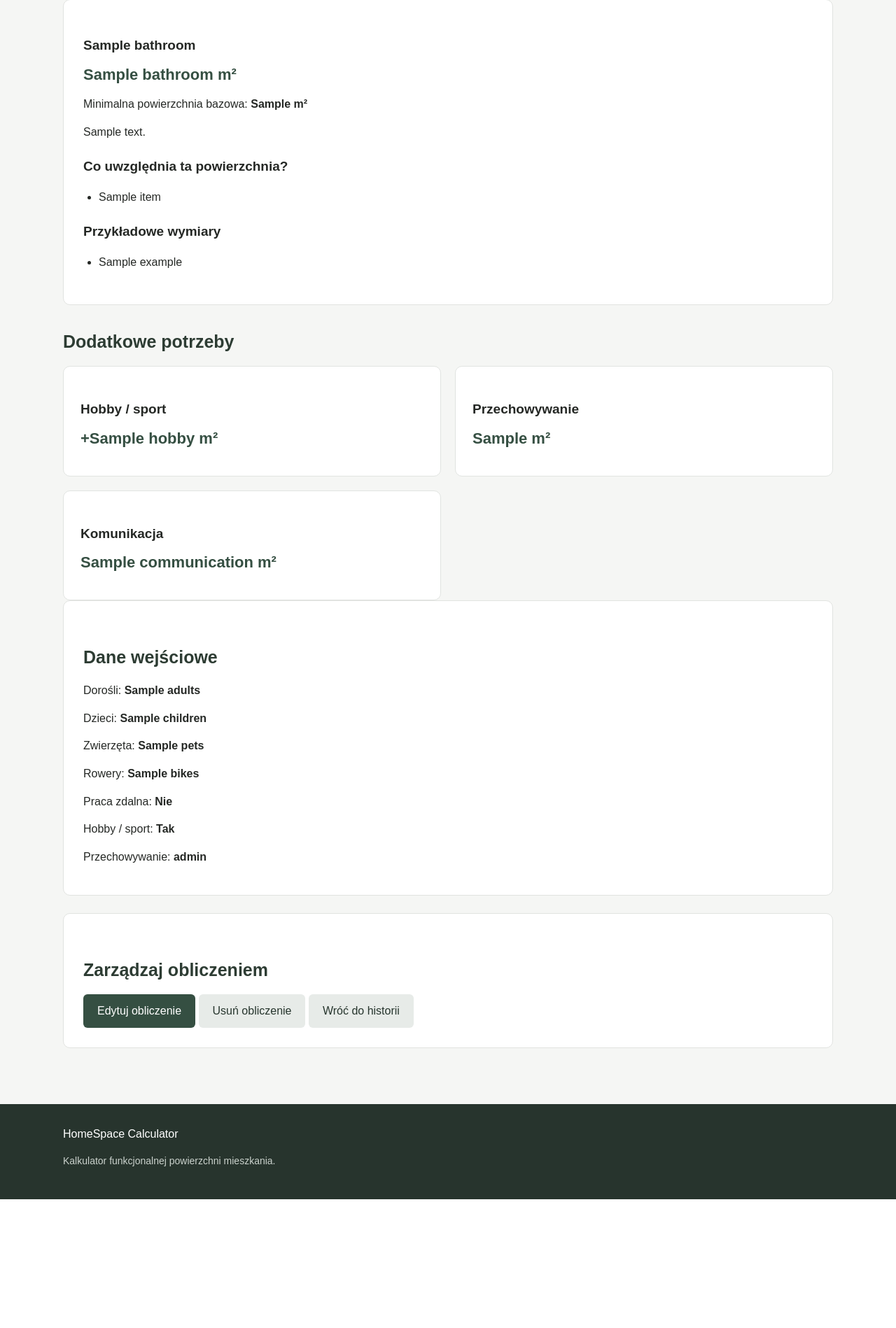
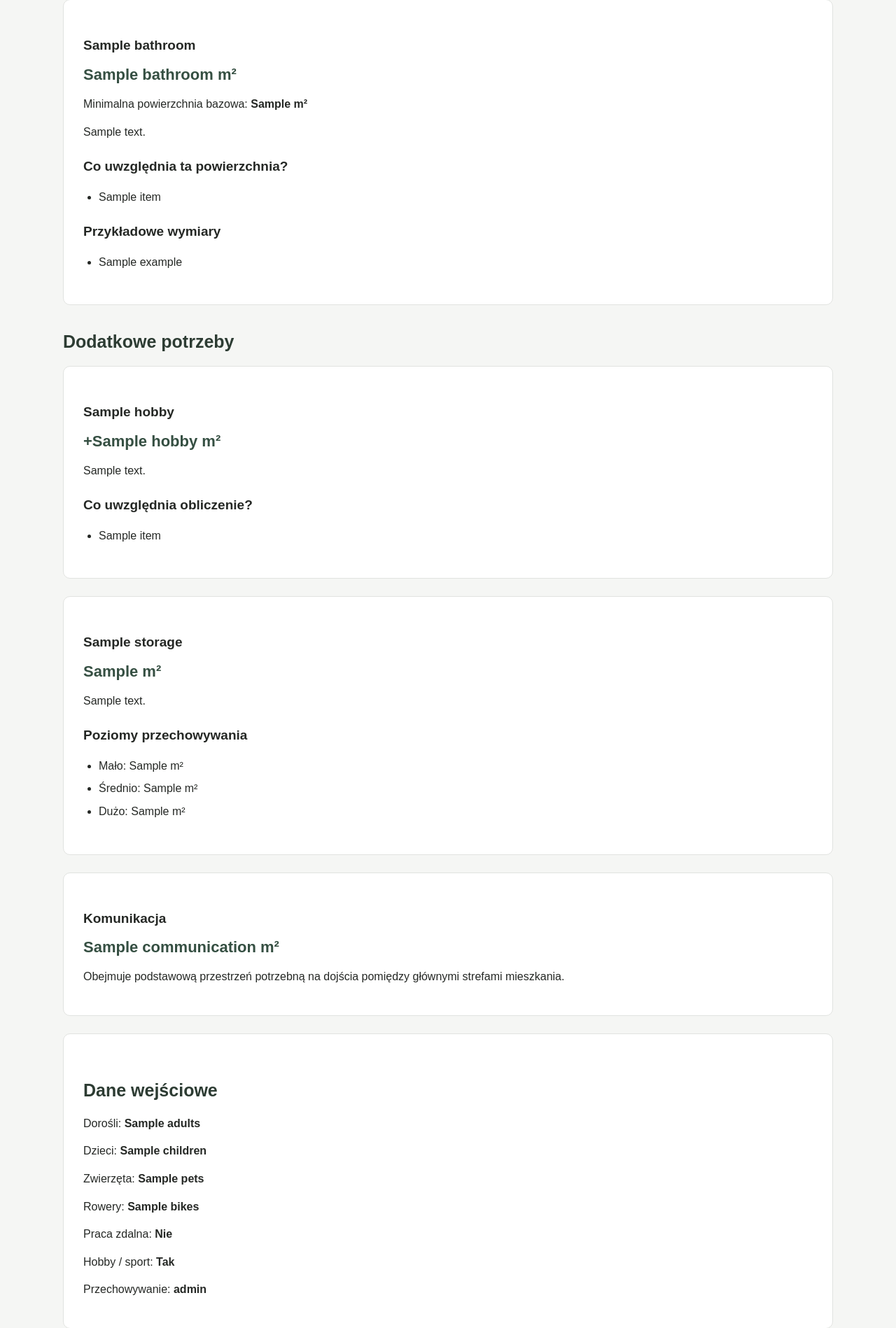
Before and after one commit to chodorkarolina-art/home-space-calculator, a Django app: template calculator/templates/calculator/calculation_detail.html in a window 1280 px wide. Shown: the part 2138-4036 px from the top of the page at 70% size. Before the commit the page ends 3852 px from the top, so only its background shows below. Run offline with Django 5.2, Linux system fonts and the light colour scheme; the template is opened without the code that fills it: most values are stand-ins (such as "Sample title", 1, 10 or a date in 2020); data that the repository does not hold is empty.

Commit message:
feat: add detailed additional needs information

```diff
--- a/calculator/templates/calculator/calculation_detail.html
+++ b/calculator/templates/calculator/calculation_detail.html
@@ -299,19 +299,32 @@
                 Dodatkowe potrzeby
             </h2>
 
-            <div class="room-grid">
 
             {% if calculation.remote_work %}
 
-                    <div class="room-card">
+                <div class="card">
 
                     <h3>
-                            Praca zdalna
+                        {{ additional_details.work.name }}
                     </h3>
 
                     <div class="room-area">
                         +{{ calculation.area_breakdown.work }} m²
                     </div>
+
+                    <p>
+                        {{ additional_details.work.description }}
+                    </p>
+
+                    <h3>
+                        Co uwzględnia obliczenie?
+                    </h3>
+
+                    <ul>
+                        {% for item in additional_details.work.elements %}
+                            <li>{{ item }}</li>
+                        {% endfor %}
+                    </ul>
 
                 </div>
 
@@ -320,15 +333,29 @@
 
             {% if calculation.hobby %}
 
-                    <div class="room-card">
+                <div class="card">
 
                     <h3>
-                            Hobby / sport
+                        {{ additional_details.hobby.name }}
                     </h3>
 
                     <div class="room-area">
                         +{{ calculation.area_breakdown.hobby }} m²
                     </div>
+
+                    <p>
+                        {{ additional_details.hobby.description }}
+                    </p>
+
+                    <h3>
+                        Co uwzględnia obliczenie?
+                    </h3>
+
+                    <ul>
+                        {% for item in additional_details.hobby.elements %}
+                            <li>{{ item }}</li>
+                        {% endfor %}
+                    </ul>
 
                 </div>
 
@@ -337,15 +364,36 @@
 
             {% if calculation.bikes > 0 %}
 
-                    <div class="room-card">
+                <div class="card">
 
                     <h3>
-                            Rowery
+                        {{ additional_details.bikes.name }}
                     </h3>
 
                     <div class="room-area">
                         +{{ calculation.area_breakdown.bikes }} m²
                     </div>
+
+                    <p>
+                        Przyjęta powierzchnia na jeden rower:
+                        <strong>
+                            {{ additional_details.bikes.area_per_bike }} m²
+                        </strong>
+                    </p>
+
+                    <p>
+                        {{ additional_details.bikes.description }}
+                    </p>
+
+                    <h3>
+                        Co uwzględnia obliczenie?
+                    </h3>
+
+                    <ul>
+                        {% for item in additional_details.bikes.elements %}
+                            <li>{{ item }}</li>
+                        {% endfor %}
+                    </ul>
 
                 </div>
 
@@ -354,35 +402,81 @@
 
             {% if calculation.pets > 0 %}
 
-                    <div class="room-card">
+                <div class="card">
 
                     <h3>
-                            Zwierzęta
+                        {{ additional_details.pets.name }}
                     </h3>
 
                     <div class="room-area">
                         +{{ calculation.area_breakdown.pets }} m²
                     </div>
 
+                    <p>
+                        Przyjęta powierzchnia na jedno zwierzę:
+                        <strong>
+                            {{ additional_details.pets.area_per_pet }} m²
+                        </strong>
+                    </p>
+
+                    <p>
+                        {{ additional_details.pets.description }}
+                    </p>
+
+                    <h3>
+                        Co uwzględnia obliczenie?
+                    </h3>
+
+                    <ul>
+                        {% for item in additional_details.pets.elements %}
+                            <li>{{ item }}</li>
+                        {% endfor %}
+                    </ul>
+
                 </div>
 
             {% endif %}
 
 
-                <div class="room-card">
+            <div class="card">
 
                 <h3>
-                        Przechowywanie
+                    {{ additional_details.storage.name }}
                 </h3>
 
                 <div class="room-area">
                     {{ calculation.area_breakdown.storage_adjustment }} m²
                 </div>
 
+                <p>
+                    {{ additional_details.storage.description }}
+                </p>
+
+                <h3>
+                    Poziomy przechowywania
+                </h3>
+
+                <ul>
+                    <li>
+                        Mało:
+                        {{ additional_details.storage.small_adjustment }} m²
+                    </li>
+
+                    <li>
+                        Średnio:
+                        {{ additional_details.storage.medium_adjustment }} m²
+                    </li>
+
+                    <li>
+                        Dużo:
+                        {{ additional_details.storage.large_adjustment }} m²
+                    </li>
+                </ul>
+
             </div>
 
 
-                <div class="room-card">
+            <div class="card">
 
                 <h3>
                     Komunikacja
@@ -392,7 +486,10 @@
                     {{ calculation.area_breakdown.communication }} m²
                 </div>
 
-                </div>
+                <p>
+                    Obejmuje podstawową przestrzeń potrzebną na dojścia
+                    pomiędzy głównymi strefami mieszkania.
+                </p>
 
             </div>
 
--- a/calculator/views/history_views.py
+++ b/calculator/views/history_views.py
@@ -5,6 +5,7 @@ from django.shortcuts import (
     render,
 )
 
+from ..additional_data import ADDITIONAL_DETAILS
 from ..forms import CalculationForm
 from ..models import Calculation
 from ..room_data import ROOM_DETAILS
@@ -48,6 +49,7 @@ def calculation_detail_view(request, calculation_id):
         {
             "calculation": calculation,
             "room_details": ROOM_DETAILS,
+            "additional_details": ADDITIONAL_DETAILS,
         },
     )
 
```
Also changed, not shown: calculator/additional_data.py (added, +70 -0 lines), calculator/views/additional_views.py (+7 -76 lines). Lines whose indentation alone changed are shown as unchanged.
